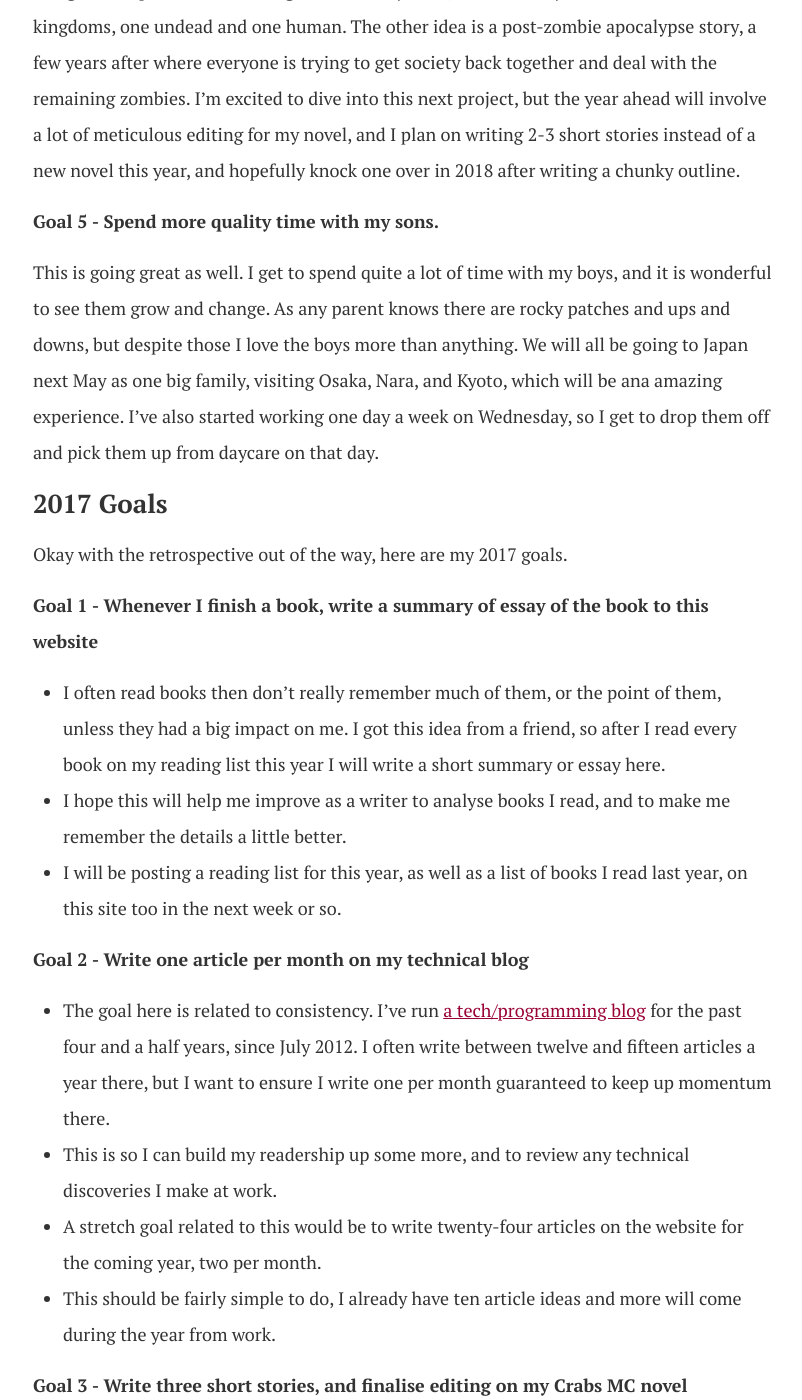
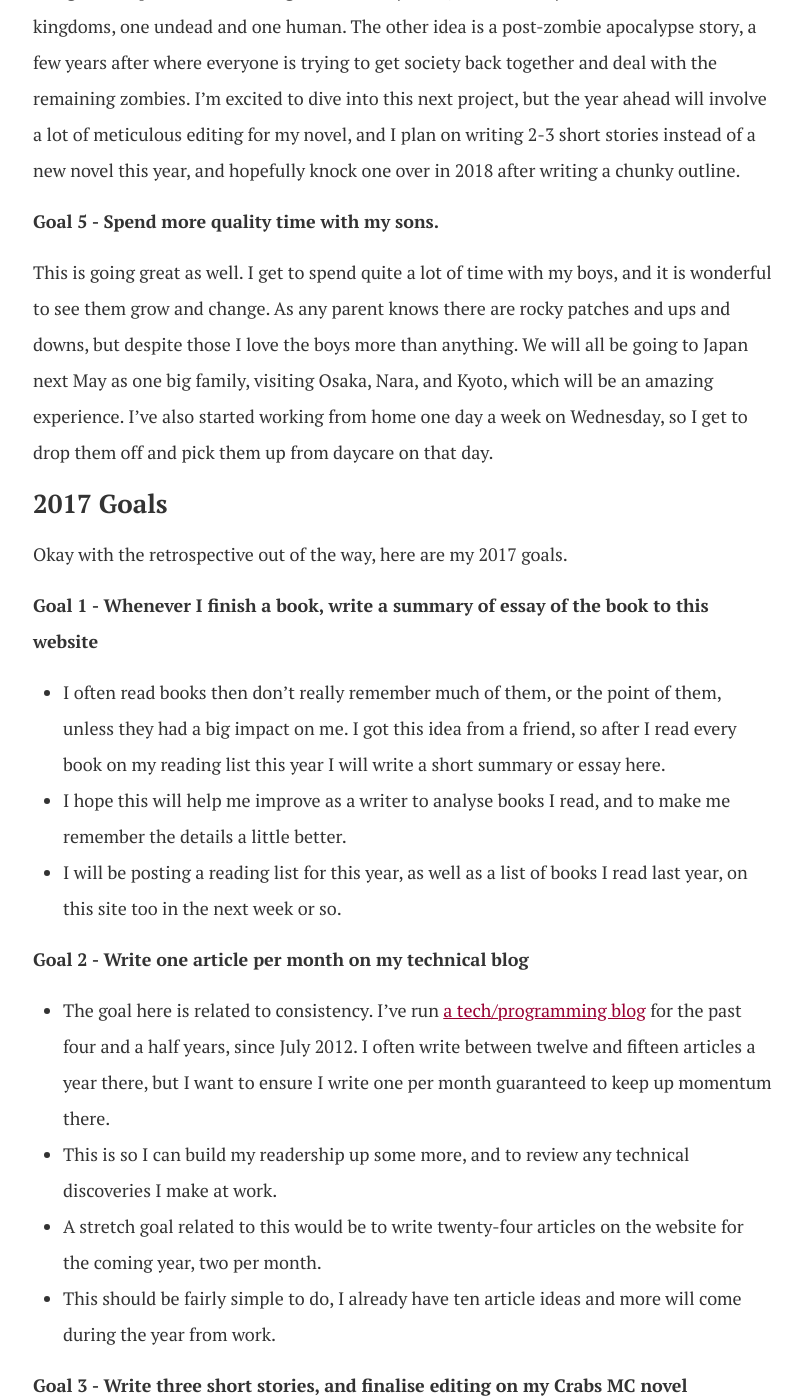
Before and after one commit to martin-brennan/writing.martin-brennan.com, a Jekyll site: the page built from _posts/2016-12-29-2017-goals-and-sub-goals.md, in a window 1280 px wide and 1400 px high, scrolled down 2433 px. Shown: the whole window, without its empty margins (237-1039 px from the left). Built offline with Jekyll 4.4.1, drawn with Linux system fonts in a browser that asks for light colours; some web fonts are replaced; some of the changed text lies outside the part shown.

Commit message:
fix typos

```diff
--- a/_posts/2016-12-29-2017-goals-and-sub-goals.md
+++ b/_posts/2016-12-29-2017-goals-and-sub-goals.md
@@ -40,7 +40,7 @@ With my next novel I aim to write the whole first draft a lot quicker, within a
 
 **Goal 5 - Spend more quality time with my sons.**
 
-This is going great as well. I get to spend quite a lot of time with my boys, and it is wonderful to see them grow and change. As any parent knows there are rocky patches and ups and downs, but despite those I love the boys more than anything. We will all be going to Japan next May as one big family, visiting Osaka, Nara, and Kyoto, which will be ana amazing experience. I've also started working one day a week on Wednesday, so I get to drop them off and pick them up from daycare on that day.
+This is going great as well. I get to spend quite a lot of time with my boys, and it is wonderful to see them grow and change. As any parent knows there are rocky patches and ups and downs, but despite those I love the boys more than anything. We will all be going to Japan next May as one big family, visiting Osaka, Nara, and Kyoto, which will be an amazing experience. I've also started working from home one day a week on Wednesday, so I get to drop them off and pick them up from daycare on that day.
 
 ### 2017 Goals
 
```
Also changed, not shown: other parts of _posts/2016-12-29-2017-goals-and-sub-goals.md (+1 -1 lines).
